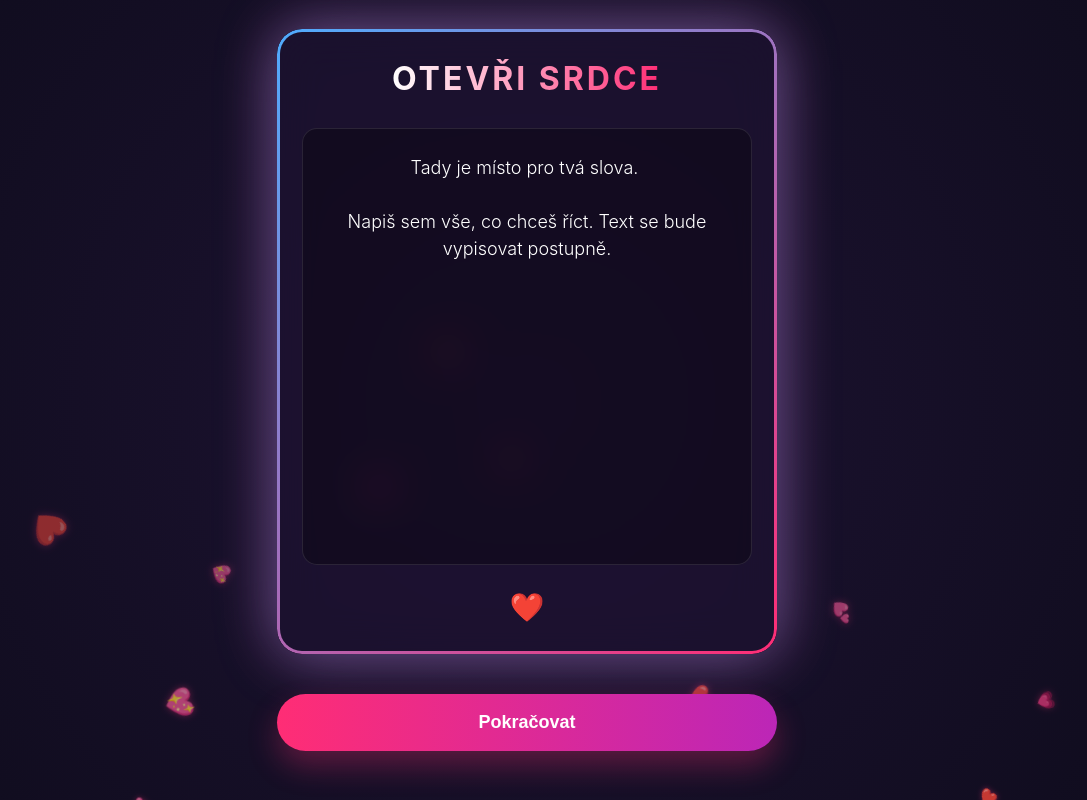
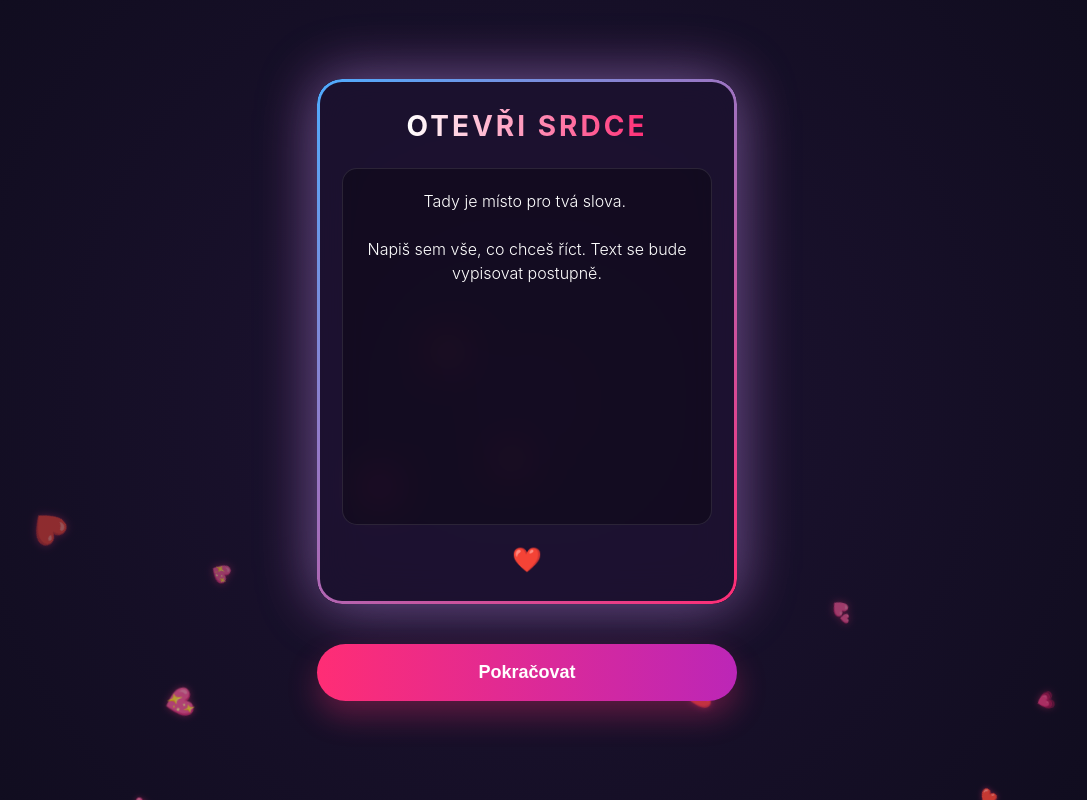
Before and after one commit to n27krxd7vv-create/valentine, a plain HTML site: page final.html in a window 1280 px wide. Shown: the whole page, without its empty margins (113-1200 px from the left). Drawn offline with nearby package versions, Linux system fonts and the light colour scheme.

Commit message:
Update final.html

```diff
--- a/final.html
+++ b/final.html
@@ -44,10 +44,10 @@
         .letter-card {
             z-index: 20;
 
-            /* ZÁKLADNÍ VELIKOST (MOBIL) */
+            /* ZÁKLADNÍ VELIKOST (MOBIL) - zůstává 350px */
             width: 90%;
             max-width: 350px;
-            aspect-ratio: 4 / 5; /* Poměr stran 4:5 */
+            aspect-ratio: 4 / 5;
             height: auto;
 
             display: flex; flex-direction: column; align-items: center; justify-content: flex-start;
@@ -142,27 +142,27 @@
         /* ========================================= */
         @media (min-width: 768px) {
             .letter-card {
-                max-width: 500px; /* Zvětšíme kartu na 500px */
-                /* Poměr stran 4:5 zůstává, takže výška se dopočítá a karta bude celkově větší */
+                /* Změna z 500px na 420px - kompromis mezi mobilem a PC */
+                max-width: 420px;
             }
 
             .btn-continue {
-                max-width: 500px; /* Tlačítko se taky zvětší */
+                max-width: 420px;
             }
 
             h1 {
-                font-size: 32px; /* Větší nadpis */
-                margin-bottom: 30px;
+                font-size: 28px;
+                margin-bottom: 25px;
             }
 
             .message-box-style {
-                font-size: 18px; /* Větší písmo v textu */
-                padding: 25px;
+                font-size: 16px;
+                padding: 20px;
             }
 
             .bottom-decoration {
-                font-size: 28px; /* Větší srdíčko */
-                margin-top: 25px;
+                font-size: 24px;
+                margin-top: 20px;
             }
         }
 
```
